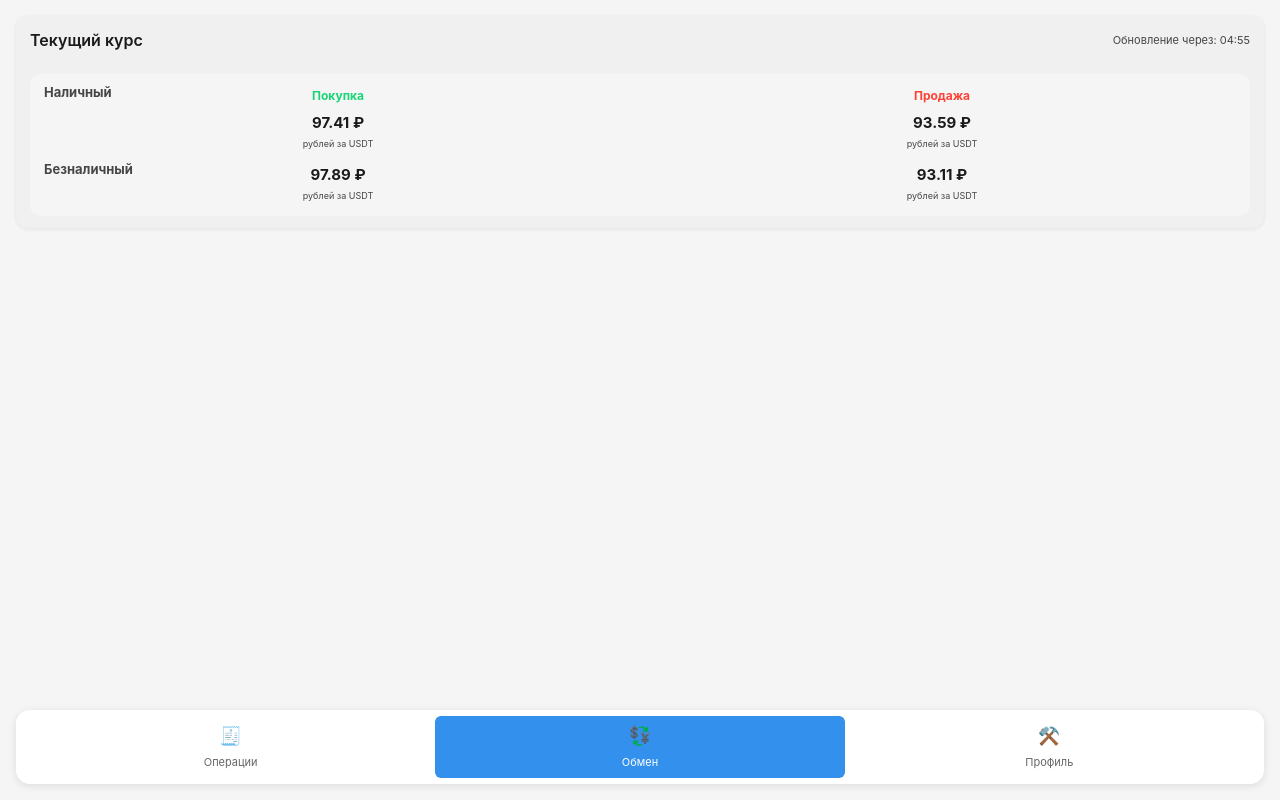
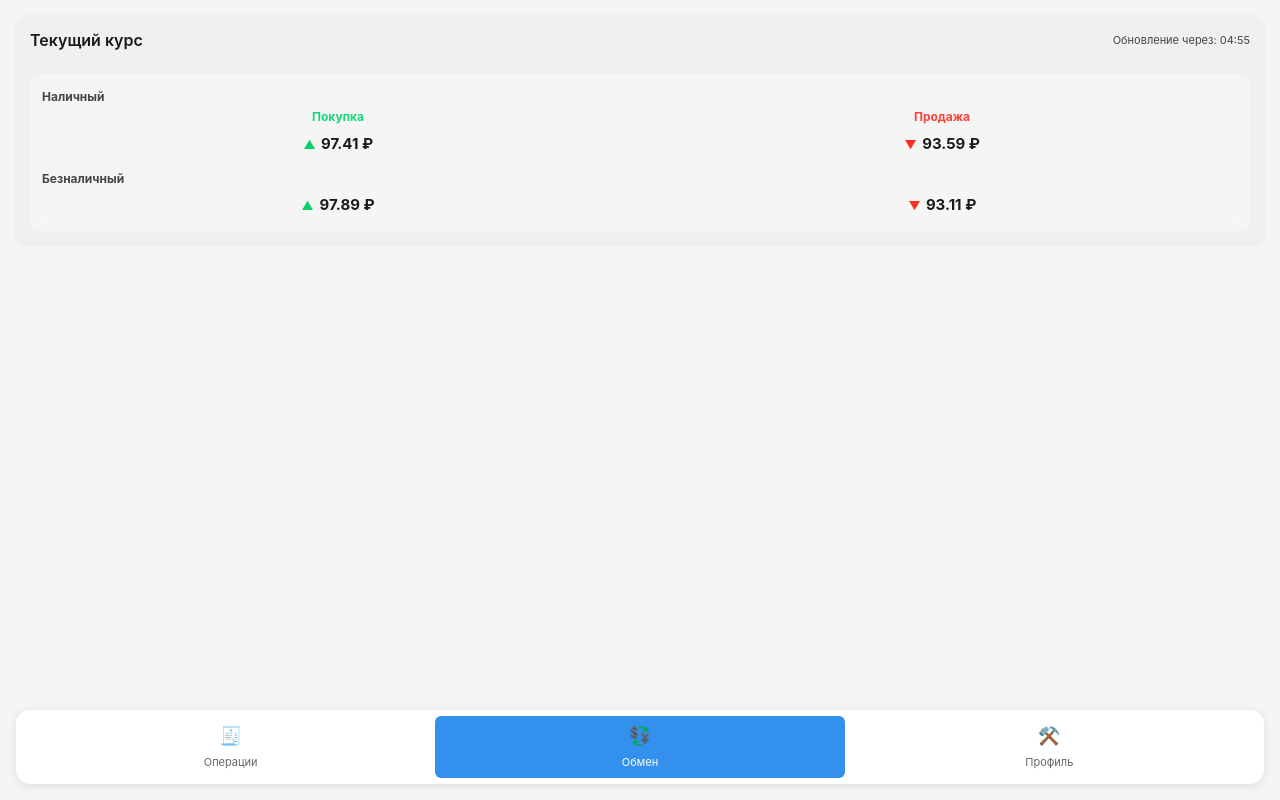
Before and after one commit to sumbitivan/frtxs, a website: page standalone.html in a window 1280 px wide. Drawn offline with Linux system fonts and the light colour scheme.

Commit message:
Refine cash/cashless rate layout.

```diff
--- a/standalone.html
+++ b/standalone.html
@@ -130,11 +130,11 @@ body {
 }
 
 .rates-grid--joined-top {
-    margin-bottom: 0;
+    margin-bottom: -2px;
 }
 
 .rates-grid--joined-bottom {
-    margin-top: 0;
+    margin-top: -2px;
 }
 
 .rates-grid--joined-top .rate-column {
@@ -207,7 +207,7 @@ body {
     background: rgba(255, 255, 255, 0.35);
     backdrop-filter: blur(6px);
     border-radius: 10px;
-    padding: 6px;
+    padding: 10px 6px 6px;
     text-align: center;
 }
 
@@ -217,14 +217,33 @@ body {
 }
 
 .rate-tag {
-    position: absolute;
-    top: 6px;
-    left: 8px;
-    font-size: 13px;
+    position: static;
+    font-size: 12px;
     font-weight: 700;
-    line-height: 1;
+    line-height: 1.1;
     display: block;
     opacity: 0.8;
+    margin-bottom: 4px;
+    text-align: left;
+}
+
+.rate-tag--cash {
+    font-size: 12px;
+}
+
+.rate-tag--cashless {
+    font-size: 12px;
+}
+
+.rate-tag--placeholder {
+    visibility: hidden;
+}
+
+.rate-tag--spacer {
+    display: block;
+    height: 4px;
+    margin-bottom: 0;
+    opacity: 0;
 }
 
 [data-theme="dark"] .rate-column {
@@ -261,8 +280,40 @@ body {
     margin-bottom: 2px;
 }
 
+.rate-value-row {
+    display: flex;
+    align-items: center;
+    justify-content: center;
+    gap: 6px;
+}
+
+.rate-arrow {
+    font-size: 12px;
+    line-height: 1;
+    opacity: 0.6;
+    animation: arrowBlink 2.2s ease-in-out infinite;
+}
+
+.rate-arrow--up {
+    color: #00d26a;
+}
+
+.rate-arrow--down {
+    color: #ff2d20;
+}
+
+@keyframes arrowBlink {
+    0%, 100% {
+        opacity: 0.35;
+    }
+    50% {
+        opacity: 1;
+    }
+}
+
 .rate-subtitle {
     font-size: 9px;
+    font-weight: 600;
     opacity: 0.8;
 }
 
@@ -833,26 +884,42 @@ textarea {
             <div class="rates-combined">
                 <div class="rates-grid rates-grid--merged rates-grid--joined-top">
                     <div class="rate-column">
-                    <div class="rate-tag" data-i18n="rates.cash">Наличный</div>
+                    <div class="rate-tag rate-tag--cash" data-i18n="rates.cash">Наличный</div>
                     <div class="rate-label rate-label--buy" data-i18n="rates.buyShort">Покупка</div>
+                    <div class="rate-value-row">
+                        <span class="rate-arrow rate-arrow--up">▲</span>
                         <div class="rate-value" id="buyRate">—</div>
-                        <div class="rate-subtitle" id="buySubtitle" data-i18n="rates.buySubtitle">рублей за USDT</div>
+                    </div>
+                    <div class="rate-subtitle" id="buySubtitle" data-i18n="rates.buySubtitle" style="display:none">рублей за USDT</div>
                     </div>
                     <div class="rate-column">
+                    <div class="rate-tag rate-tag--placeholder">Наличный</div>
                     <div class="rate-label rate-label--sell" data-i18n="rates.sellShort">Продажа</div>
+                    <div class="rate-value-row">
+                        <span class="rate-arrow rate-arrow--down">▼</span>
                         <div class="rate-value" id="sellRate">—</div>
-                        <div class="rate-subtitle" id="sellSubtitle" data-i18n="rates.sellSubtitle">рублей за USDT</div>
+                    </div>
+                    <div class="rate-subtitle" id="sellSubtitle" data-i18n="rates.sellSubtitle" style="display:none">рублей за USDT</div>
                     </div>
                 </div>
                 <div class="rates-grid rates-grid--merged rates-grid--joined-bottom">
                     <div class="rate-column">
-                    <div class="rate-tag" data-i18n="rates.cashless">Безналичный</div>
-                    <div class="rate-value" id="buyRateCashless">—</div>
-                        <div class="rate-subtitle" data-dup="buySubtitle">рублей за USDT</div>
+                    <div class="rate-tag rate-tag--cashless" data-i18n="rates.cashless">Безналичный</div>
+                    <div class="rate-tag rate-tag--spacer"></div>
+                    <div class="rate-value-row">
+                        <span class="rate-arrow rate-arrow--up">▲</span>
+                        <div class="rate-value" id="buyRateCashless">—</div>
+                    </div>
+                        <div class="rate-subtitle" data-dup="buySubtitle" style="display:none">рублей за USDT</div>
                     </div>
                     <div class="rate-column">
-                    <div class="rate-value" id="sellRateCashless">—</div>
-                        <div class="rate-subtitle" data-dup="sellSubtitle">рублей за USDT</div>
+                    <div class="rate-tag rate-tag--placeholder">Безналичный</div>
+                    <div class="rate-tag rate-tag--spacer"></div>
+                    <div class="rate-value-row">
+                        <span class="rate-arrow rate-arrow--down">▼</span>
+                        <div class="rate-value" id="sellRateCashless">—</div>
+                    </div>
+                        <div class="rate-subtitle" data-dup="sellSubtitle" style="display:none">рублей за USDT</div>
                     </div>
                 </div>
             </div>
```
